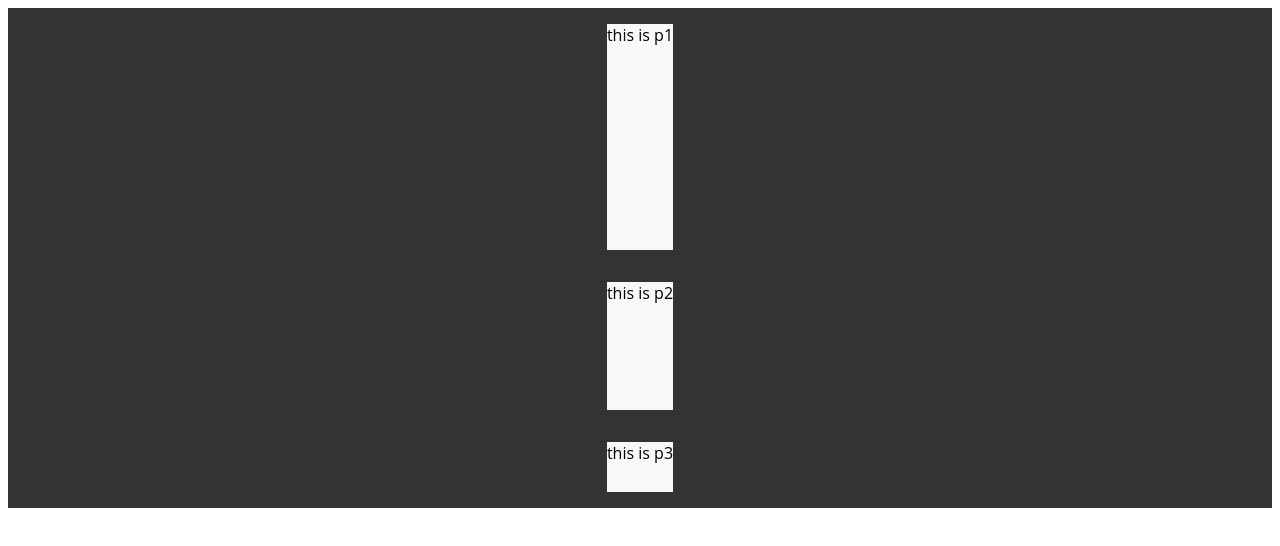
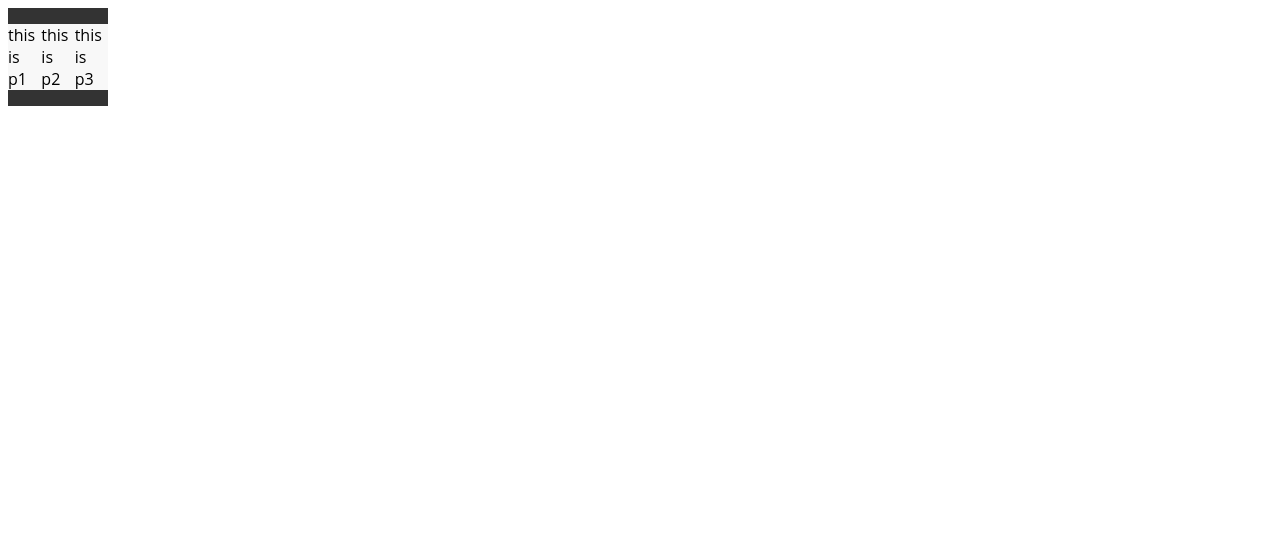
Before and after one commit to YYL0505/css3-react, a React app: page / in a window 1280 px wide. Built offline with nearby package versions, Linux system fonts and the light colour scheme.

Commit message:
YL - flex-wrap.

```diff
--- /dev/null
+++ b/AppFlexWrap.js
@@ -0,0 +1,17 @@
+import React from 'react';
+import ReactDOM from 'react-dom';
+
+class AppFlexWrap extends React.Component {
+
+    render() {
+        return (
+            <div className="appFlexWrap">
+                <p className="pp1 pp">this is p1</p>
+                <p className="pp2 pp">this is p2</p>
+                <p className="pp3 pp">this is p3</p>
+            </div>
+        );
+    }
+}
+
+export default AppFlexWrap
--- a/main.js
+++ b/main.js
@@ -2,8 +2,9 @@ import React from 'react';
 import ReactDOM from 'react-dom';
 import App from './App'
 import AppAlignment from './AppAlignment'
+import AppFlexWrap from './AppFlexWrap'
 
 ReactDOM.render(
-<AppAlignment />,
+<AppFlexWrap />,
     document.getElementById('app')
 );
--- a/style.css
+++ b/style.css
@@ -108,3 +108,18 @@ to the rest of the flexible items inside the same container.*/
     relative to the rest of the flexible items inside the same container.*/
     flex-shrink: 2;
 }
+
+.appFlexWrap {
+    background: #333333;;
+    width: 100px;
+    display: flex;
+
+    /*The flex-wrap property specifies whether the flexible items should wrap or not*/
+    flex-wrap: nowrap; /*wrap nowrap wrap-reverse*/
+}
+
+.pp {
+    background: #f8f8f8;
+
+    width: 40px;
+}
```
